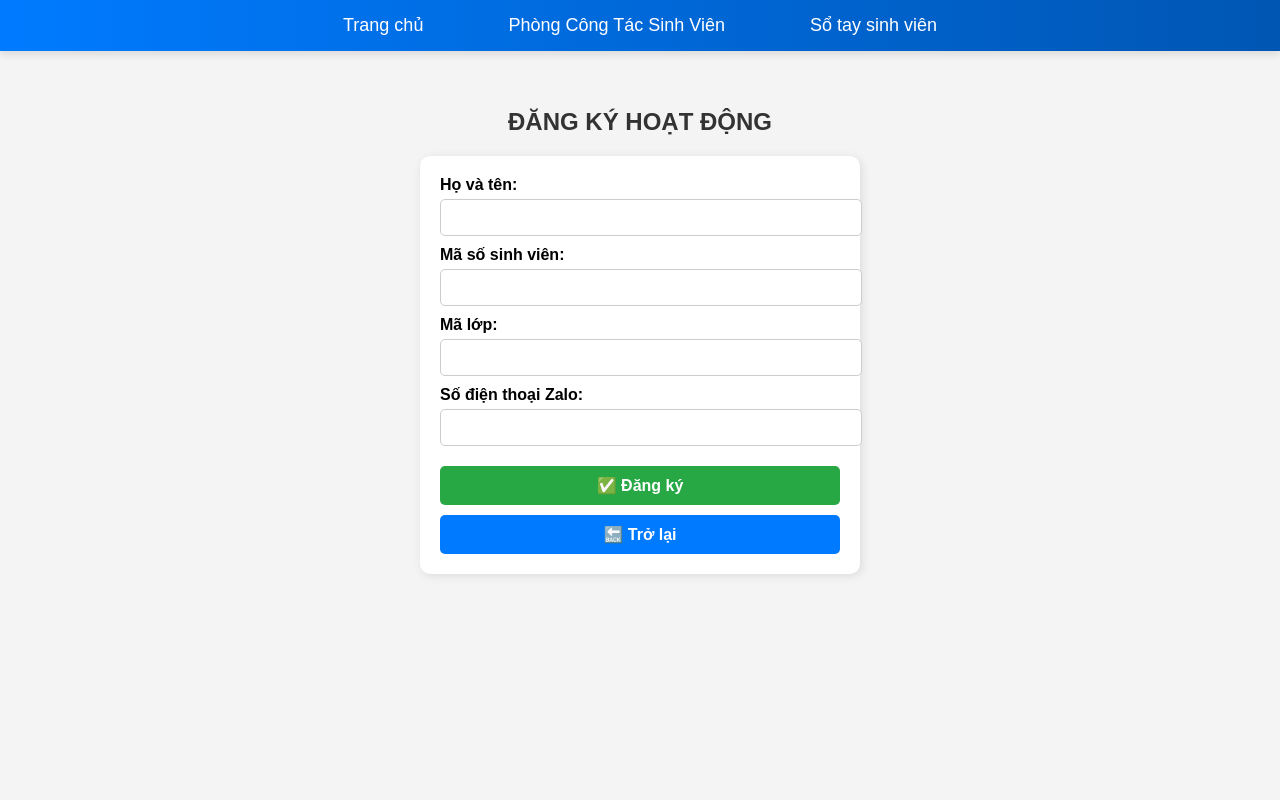
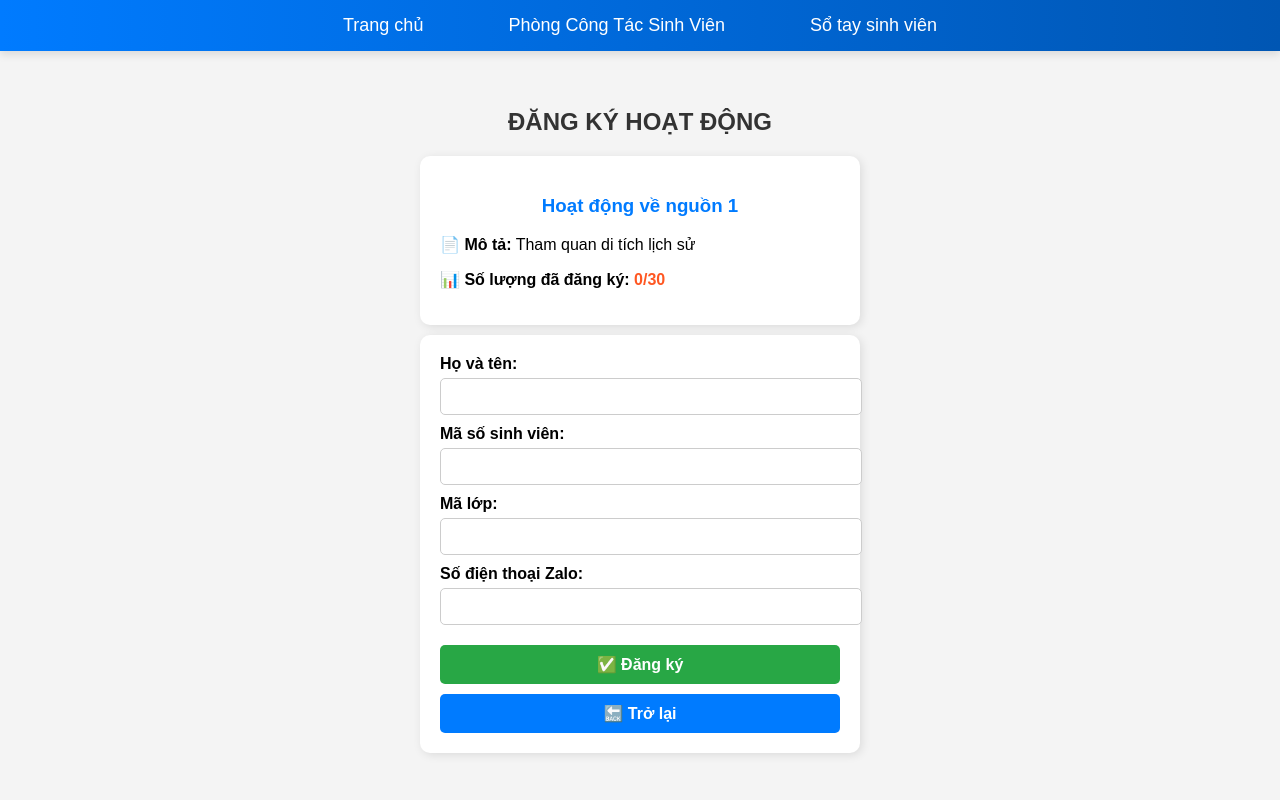
Before and after one commit to VungNguyenYT/Web-DKHD, a PHP site: page /register.php?id=1 in a window 1280 px wide. Run offline with PHP 8.4, Linux system fonts and the light colour scheme; data comes from the database, SQL or seed files in the repository.

Commit message:
update tính năng

```diff
--- a/index.php
+++ b/index.php
@@ -57,10 +57,10 @@ $result = $conn->query($sql);
            ➕ Thêm hoạt động
         </a>
 
-        <a href="register.php"
+        <!-- <a href="register.php"
            style="padding: 10px 20px; background: #28a745; color: white; text-decoration: none; border-radius: 5px;">
            📝 Đăng ký hoạt động
-        </a>
+        </a> -->
     </div>
 
 </body>
--- a/register.php
+++ b/register.php
@@ -45,12 +45,20 @@ if ($_SERVER["REQUEST_METHOD"] == "POST") {
 <body style="font-family: Arial, sans-serif; background-color: #f4f4f4; padding: 20px;">
 
     <!-- Tiêu đề -->
-     <div class="tieude" style="text-align: center; color: #333;"><h2>ĐĂNG KÝ HOẠT ĐỘNG</h2></div>
-    <!-- <h2 style="text-align: center; color: #333;">Đăng ký: <?php echo $activity['name']; ?></h2> -->
+    <div class="tieude" style="text-align: center; color: #333;"><h2>ĐĂNG KÝ HOẠT ĐỘNG</h2></div>
+
+    <!-- Hiển thị thông tin hoạt động -->
+    <div style="max-width: 400px; margin: 0 auto; padding: 20px; background: white; border-radius: 10px; box-shadow: 2px 2px 10px rgba(0,0,0,0.1);">
+        <h3 style="color: #007BFF; text-align: center;"><?php echo htmlspecialchars($activity['name']); ?></h3>
+        <p><strong>📄 Mô tả:</strong> <?php echo nl2br(htmlspecialchars($activity['description'])); ?></p>
+        <p><strong>📊 Số lượng đã đăng ký:</strong> <span style="color: #ff5722; font-weight: bold;">
+            <?php echo $activity['registered_slots']; ?>/<?php echo $activity['max_slots']; ?>
+        </span></p>
+    </div>
 
     <!-- Form đăng ký -->
     <form method="post"
-          style="max-width: 400px; margin: 0 auto; padding: 20px; background: white; border-radius: 10px; box-shadow: 2px 2px 10px rgba(0,0,0,0.1);">
+          style="max-width: 400px; margin: 10px auto; padding: 20px; background: white; border-radius: 10px; box-shadow: 2px 2px 10px rgba(0,0,0,0.1);">
 
         <input type="hidden" name="activity_id" value="<?php echo $activity_id; ?>">
 
```
